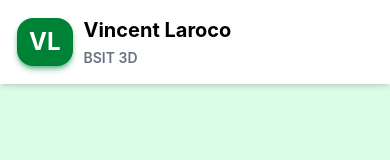
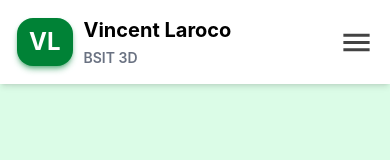
Before and after one commit to centlaroco/my-new-trial, a React (Vite) app: page / in a window 390 px wide. Shown: the top 160 px of the page. Built offline with nearby package versions, Linux system fonts and the light colour scheme.

Commit message:
hahasula hahakapoya/ header update toggle menu

```diff
--- a/src/components/common/footer.tsx
+++ b/src/components/common/footer.tsx
@@ -42,7 +42,6 @@ export function Footer() {
 
         <div className="space-y-4">
           <h3 className="font-bold text-lg">Contact</h3>
-
           <motion.div initial={{ opacity: 0, y: 30 }} whileInView={{ opacity: 1, y: 0 }} viewport={{ once: true, amount: 0.3 }} transition={{ duration: 0.5, delay: 0.1 }} className="flex items-center gap-4 border border-gray-300 bg-gray-50 rounded-xl shadow-md p-4">
             <div className="w-12 h-12 bg-gray-200 rounded-xl flex items-center justify-center ">
               <img src={gmail} alt="" className="p-3" />
@@ -53,7 +52,7 @@ export function Footer() {
             </div>
           </motion.div>
 
-          <motion.div initial={{ opacity: 0, y: 30 }} whileInView={{ opacity: 1, y: 0 }} viewport={{ once: true, amount: 0.4 }} transition={{ duration: 0.6, delay: 0.2 }} className="flex items-center gap-4 border border-gray-300  bg-gray-50 rounded-xl shadow-md xl p-4">
+          <motion.div initial={{ opacity: 0, y: 30 }} whileInView={{ opacity: 1, y: 0 }} viewport={{ once: true, amount: 0.4 }} transition={{ duration: 0.6, delay: 0.2 }} className="flex items-center gap-4 border border-gray-300  bg-gray-50 rounded-xl shadow-md p-4">
             <div className="w-12 h-12 bg-gray-200 rounded-xl flex items-center justify-center">
               <img src={viber} alt="" className="p-3 " />
 
--- a/src/components/common/header.tsx
+++ b/src/components/common/header.tsx
@@ -31,6 +31,19 @@ export function Header() {
         </motion.div>
 
         {/* mobile menu button */}
+        <button onClick={() => setMenu(prev =>!prev)} className="md:hidden">
+          {openMenu ? (
+            <svg xmlns="http://www.w3.org/2000/svg" height="35px" viewBox="0 -960 960 960" width="35px" fill="#434343">
+              <path d="m256-200-56-56 224-224-224-224 56-56 224 224 224-224 56 56-224 224 224 224-56 56-224-224-224 224Z"/>
+            </svg>
+            ) :
+            (<svg xmlns="http://www.w3.org/2000/svg" height="35px" viewBox="0 -960 960 960" width="35px" fill="#434343">
+              <path d="M120-240v-80h720v80H120Zm0-200v-80h720v80H120Zm0-200v-80h720v80H120Z"/>
+            </svg>
+            )
+          }
+        </button>
+
       </div>
       {/* mobile menus */}
     </header>
```
